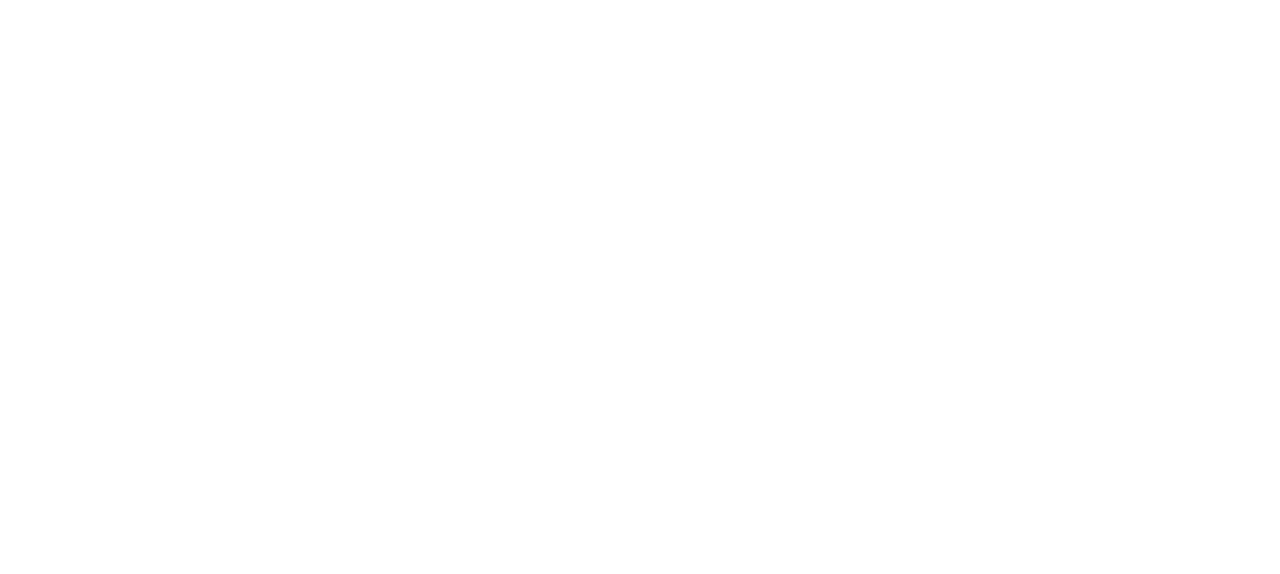
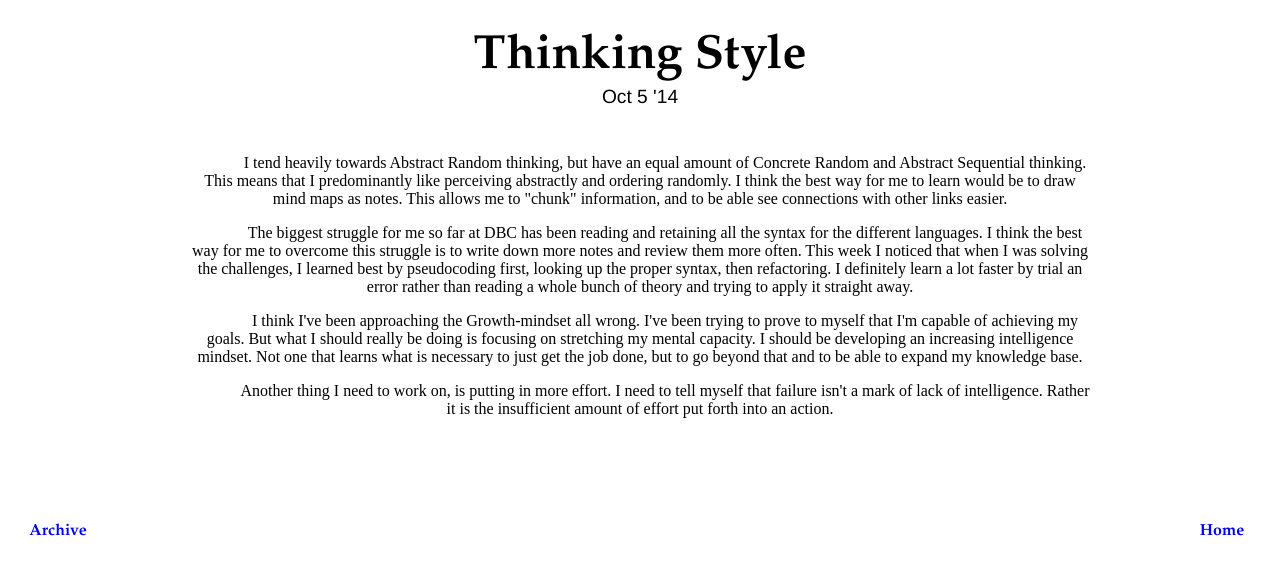
Before and after one commit to PYu06/PYu06.github.io, a plain HTML site: page blog/c3_thinking-style.html in a window 1280 px wide. Drawn offline with Linux system fonts and the light colour scheme.

Commit message:
add blogs

```diff
--- a/blog/c3_thinking-style.html
+++ b/blog/c3_thinking-style.html
@@ -0,0 +1,26 @@
+<!DOCTYPE HTML PUBLIC "-//W3C//DTD HTML 4.01//EN"
+   "http://www.w3.org/TR/html4/strict.dtd">
+<html>
+	<head>
+		<link rel="stylesheet" type="text/css" href="./stylesheets/blog-stylesheet.css">
+		<title>Cultural Blog 3</title>
+	</head>
+	<body>
+		<div id="header">
+			<div id="title">Thinking Style</div>
+			<div id="date">Oct 5 '14</div>
+		</div>
+		<div id="content">
+			<div id="blog">
+				<p>I tend heavily towards Abstract Random thinking, but have an equal amount of Concrete Random and Abstract Sequential thinking. This means that I predominantly like perceiving abstractly and ordering randomly. I think the best way for me to learn would be to draw mind maps as notes. This allows me to "chunk" information, and to be able see connections with other links easier.</p>
+				<p>The biggest struggle for me so far at DBC has been reading and retaining all the syntax for the different languages. I think the best way for me to overcome this struggle is to write down more notes and review them more often. This week I noticed that when I was solving the challenges, I learned best by pseudocoding first, looking up the proper syntax, then refactoring. I definitely learn a lot faster by trial an error rather than reading a whole bunch of theory and trying to apply it straight away.</p>
+				<p>I think I've been approaching the Growth-mindset all wrong. I've been trying to prove to myself that I'm capable of achieving my goals. But what I should really be doing is focusing on stretching my mental capacity. I should be developing an increasing intelligence mindset. Not one that learns what is necessary to just get the job done, but to go beyond that and to be able to expand my knowledge base.</p>
+				<p>Another thing I need to work on, is putting in more effort. I need to tell myself that failure isn't a mark of lack of intelligence. Rather it is the insufficient amount of effort put forth into an action.</p>
+			</div>
+		</div>
+		<div id="footer">
+			<div class="buttons", id="archive"><a href="blogmainpage.html">Archive</a></div>
+			<div class="buttons", id="profile"><a href="../index.html">Home</a></div>
+		</div>
+	</body>
+</html>
```
Also changed, not shown: blog/blog-template.html (+2 -2 lines), blog/t4-arrays-hashes.html (+2 -2 lines).
